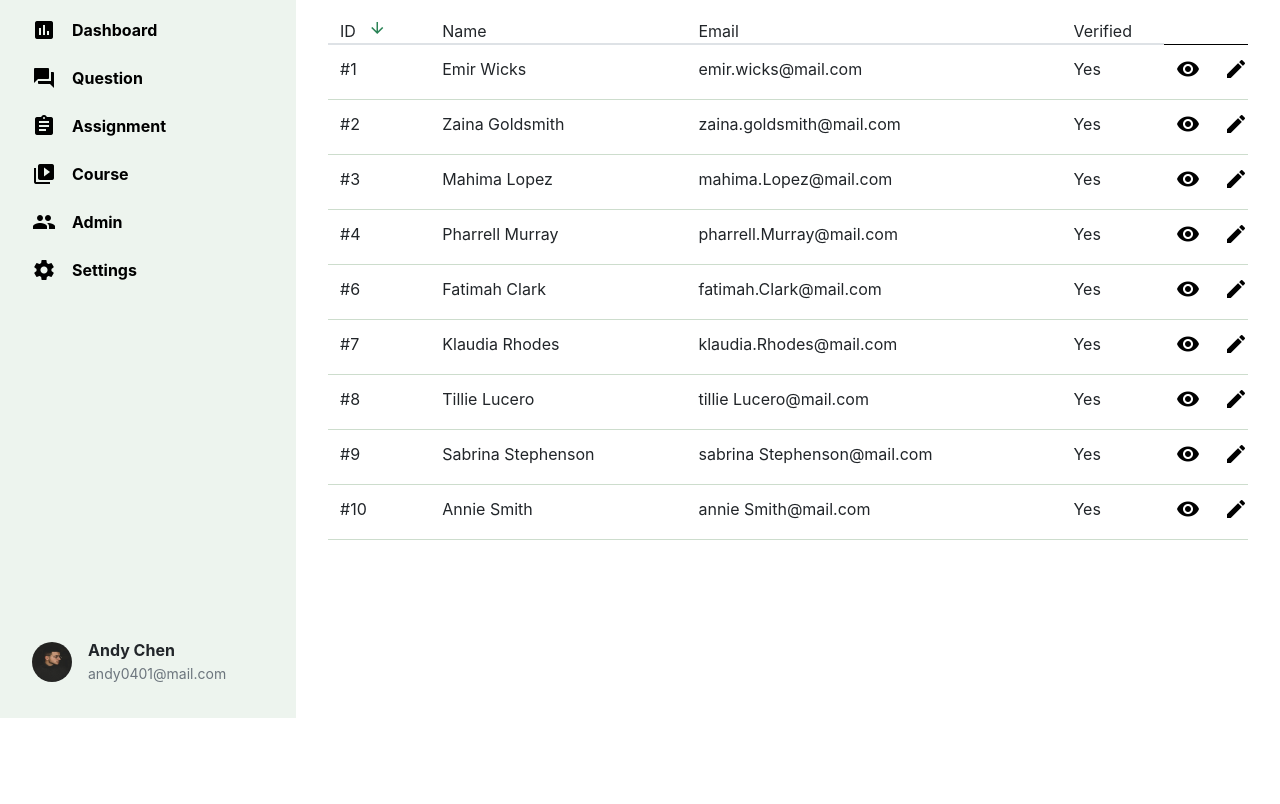
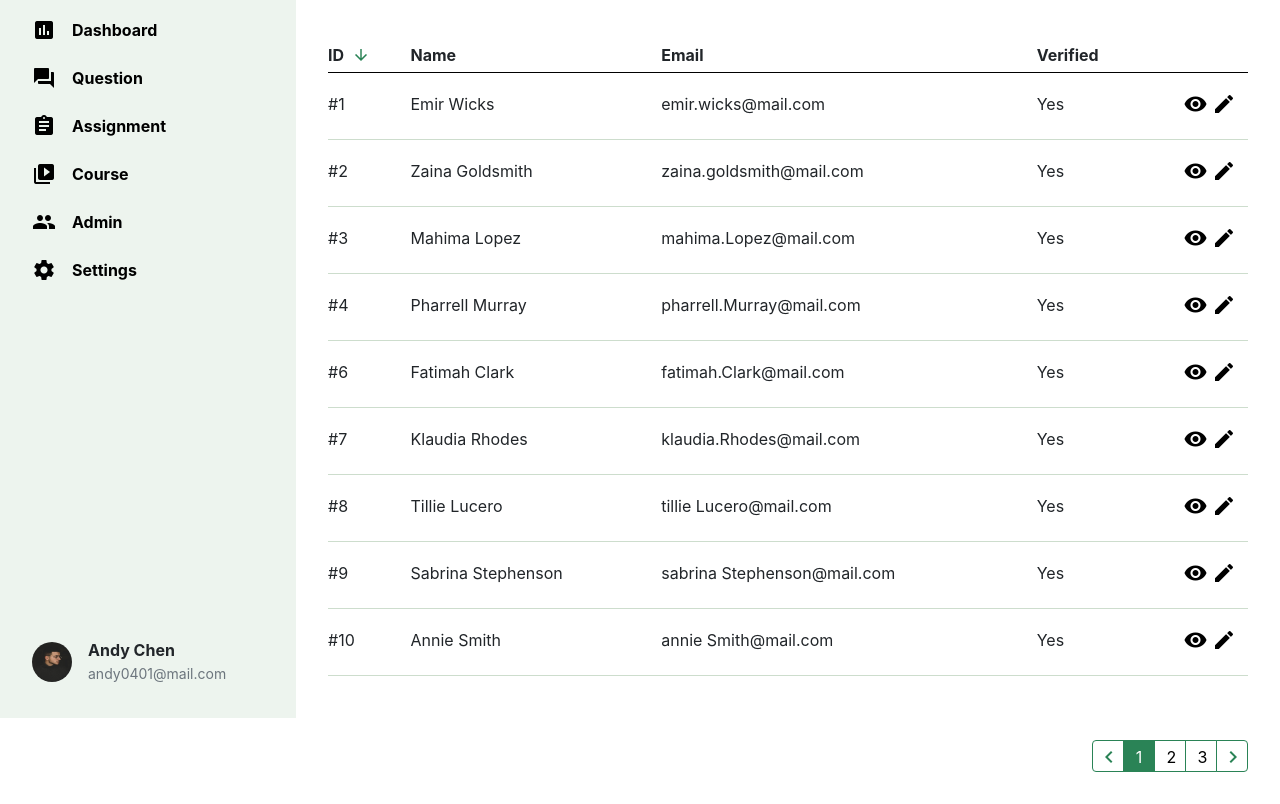
Before and after one commit to Chris1085-Learning/LiveCourseLayout-w5, a plain HTML site: page admin.html in a window 1280 px wide. Shown: the part 82-886 px from the top of the page. Before the commit the page ends 800 px from the top, so only its background shows below. Drawn offline with nearby package versions, Linux system fonts and the light colour scheme.

Commit message:
feat: Admin page finished

```diff
--- a/admin.html
+++ b/admin.html
@@ -15,6 +15,7 @@
     />
   </head>
   <body class="d-flex">
+    <!-- sidebar section -->
     <aside class="sidebar bg-color d-flex flex-column justify-content-between">
       <div>
         <h1 class="logo">
@@ -69,7 +70,7 @@
       <header class="d-flex justify-content-between mb-4">
         <div class="header-info d-flex justify-content-between">
           <h2 class="title align-center">Admin</h2>
-          <a href="" class="adminAdd btn-normal ml-5 d-flex align-items-end font-weight-bolder">
+          <a href="" class="adminAdd btn-general ml-5 d-flex align-items-end font-weight-bolder">
             <i class="material-icons text-color-green mr-3"> add </i>
             Add New Admin
           </a>
@@ -77,10 +78,10 @@
         <div class="d-flex align-items-center">
           <ul class="d-flex">
             <li class="ml-4">
-              <a href="" class="btn-normal"><i class="material-icons"> search </i></a>
+              <a href="" class="btn-general"><i class="material-icons"> search </i></a>
             </li>
             <li class="ml-4">
-              <a href="" class="btn-normal">
+              <a href="" class="btn-general">
                 <i class="material-icons"> notifications_active </i>
               </a>
             </li>
@@ -88,131 +89,137 @@
         </div>
       </header>
 
-      <div class="admin">
-        <!-- 尚未加入超連結 -->
+      <!-- admin table detail section -->
+      <div class="admin pt-4 mb-5">
         <table class="table table-hover">
           <thead>
             <tr>
-              <th scope="col d-fllex align-items-end">
-                <span>ID</span>
-                <i class="material-icons icon-sort ml-2"> arrow_downward </i>
+              <th scope="col" class="font-weight-bold">
+                <div class="d-flex align-items-center">
+                  <span>ID</span>
+                  <i class="material-icons icon-sort ml-2"> arrow_downward </i>
+                </div>
               </th>
               <th scope="col">Name</th>
               <th scope="col">Email</th>
               <th scope="col">Verified</th>
+              <th scope="col"></th>
             </tr>
           </thead>
           <tbody>
             <tr>
-              <th scope="row">#1</th>
+              <td scope="row">#1</td>
               <td>Emir Wicks</td>
               <td>emir.wicks@mail.com</td>
               <td>Yes</td>
               <td>
-                <a href="" class="btn-normal"><i class="material-icons"> remove_red_eye </i></a>
-              </td>
-              <td>
-                <a href="" class="btn-normal"><i class="material-icons"> edit </i></a>
+                <a href="" class="btn-general"><i class="material-icons"> remove_red_eye </i></a>
+                <a href="" class="btn-general"><i class="material-icons"> edit </i></a>
               </td>
             </tr>
             <tr>
-              <th scope="row">#2</th>
+              <td scope="row">#2</td>
               <td>Zaina Goldsmith</td>
               <td>zaina.goldsmith@mail.com</td>
               <td>Yes</td>
               <td>
-                <a href="" class="btn-normal"><i class="material-icons"> remove_red_eye </i></a>
-              </td>
-              <td>
-                <a href="" class="btn-normal"><i class="material-icons"> edit </i></a>
+                <a href="" class="btn-general"><i class="material-icons"> remove_red_eye </i></a>
+                <a href="" class="btn-general"><i class="material-icons"> edit </i></a>
               </td>
             </tr>
             <tr>
-              <th scope="row">#3</th>
+              <td scope="row">#3</td>
               <td>Mahima Lopez</td>
               <td>mahima.Lopez@mail.com</td>
               <td>Yes</td>
               <td>
-                <a href="" class="btn-normal"><i class="material-icons"> remove_red_eye </i></a>
-              </td>
-              <td>
-                <a href="" class="btn-normal"><i class="material-icons"> edit </i></a>
+                <a href="" class="btn-general"><i class="material-icons"> remove_red_eye </i></a>
+                <a href="" class="btn-general"><i class="material-icons"> edit </i></a>
               </td>
             </tr>
             <tr>
-              <th scope="row">#4</th>
+              <td scope="row">#4</td>
               <td>Pharrell Murray</td>
               <td>pharrell.Murray@mail.com</td>
               <td>Yes</td>
               <td>
-                <a href="" class="btn-normal"><i class="material-icons"> remove_red_eye </i></a>
-              </td>
-              <td>
-                <a href="" class="btn-normal"><i class="material-icons"> edit </i></a>
+                <a href="" class="btn-general"><i class="material-icons"> remove_red_eye </i></a>
+                <a href="" class="btn-general"><i class="material-icons"> edit </i></a>
               </td>
             </tr>
             <tr>
-              <th scope="row">#6</th>
+              <td scope="row">#6</td>
               <td>Fatimah Clark</td>
               <td>fatimah.Clark@mail.com</td>
               <td>Yes</td>
               <td>
-                <a href="" class="btn-normal"><i class="material-icons"> remove_red_eye </i></a>
-              </td>
-              <td>
-                <a href="" class="btn-normal"><i class="material-icons"> edit </i></a>
+                <a href="" class="btn-general"><i class="material-icons"> remove_red_eye </i></a>
+                <a href="" class="btn-general"><i class="material-icons"> edit </i></a>
               </td>
             </tr>
             <tr>
-              <th scope="row">#7</th>
+              <td scope="row">#7</td>
               <td>Klaudia Rhodes</td>
               <td>klaudia.Rhodes@mail.com</td>
               <td>Yes</td>
               <td>
-                <a href="" class="btn-normal"><i class="material-icons"> remove_red_eye </i></a>
-              </td>
-              <td>
-                <a href="" class="btn-normal"><i class="material-icons"> edit </i></a>
+                <a href="" class="btn-general"><i class="material-icons"> remove_red_eye </i></a>
+                <a href="" class="btn-general"><i class="material-icons"> edit </i></a>
               </td>
             </tr>
             <tr>
-              <th scope="row">#8</th>
+              <td scope="row">#8</td>
               <td>Tillie Lucero</td>
               <td>tillie Lucero@mail.com</td>
               <td>Yes</td>
               <td>
-                <a href="" class="btn-normal"><i class="material-icons"> remove_red_eye </i></a>
-              </td>
-              <td>
-                <a href="" class="btn-normal"><i class="material-icons"> edit </i></a>
+                <a href="" class="btn-general"><i class="material-icons"> remove_red_eye </i></a>
+                <a href="" class="btn-general"><i class="material-icons"> edit </i></a>
               </td>
             </tr>
             <tr>
-              <th scope="row">#9</th>
+              <td scope="row">#9</td>
               <td>Sabrina Stephenson</td>
               <td>sabrina Stephenson@mail.com</td>
               <td>Yes</td>
               <td>
-                <a href="" class="btn-normal"><i class="material-icons"> remove_red_eye </i></a>
-              </td>
-              <td>
-                <a href="" class="btn-normal"><i class="material-icons"> edit </i></a>
+                <a href="" class="btn-general"><i class="material-icons"> remove_red_eye </i></a>
+                <a href="" class="btn-general"><i class="material-icons"> edit </i></a>
               </td>
             </tr>
             <tr>
-              <th scope="row">#10</th>
+              <td scope="row">#10</td>
               <td>Annie Smith</td>
               <td>annie Smith@mail.com</td>
               <td>Yes</td>
               <td>
-                <a href="" class="btn-normal"><i class="material-icons"> remove_red_eye </i></a>
-              </td>
-              <td>
-                <a href="" class="btn-normal"><i class="material-icons"> edit </i></a>
+                <a href="" class="btn-general"><i class="material-icons"> remove_red_eye </i></a>
+                <a href="" class="btn-general"><i class="material-icons"> edit </i></a>
               </td>
             </tr>
           </tbody>
         </table>
+      </div>
+
+      <!-- pagination section -->
+      <div class="d-flex justify-content-end pt-3">
+        <nav aria-label="Page navigation">
+          <ul class="pagination">
+            <li class="page-item text-center">
+              <a class="page-link" href="#" aria-label="Previous">
+                <i class="material-icons"> chevron_left </i>
+              </a>
+            </li>
+            <li class="page-item active text-center"><a class="page-link" href="#">1</a></li>
+            <li class="page-item text-center"><a class="page-link" href="#">2</a></li>
+            <li class="page-item text-center"><a class="page-link" href="#">3</a></li>
+            <li class="page-item text-center">
+              <a class="page-link text-center" href="#" aria-label="Next">
+                <i class="material-icons"> chevron_right </i>
+              </a>
+            </li>
+          </ul>
+        </nav>
       </div>
     </main>
 
--- a/sass/components/_buttons.scss
+++ b/sass/components/_buttons.scss
@@ -1,4 +1,5 @@
-.btn-normal {
+// 每個a按鈕更改樣式
+.btn-general {
   text-decoration: none;
   color: black;
 
@@ -8,6 +9,7 @@
   }
 }
 
+// hoework按鈕
 .btn-lightGreen {
   width: 180px;
   height: 40px;
@@ -21,12 +23,18 @@
   }
 }
 
+// header course按鈕
 .btn-course {
   box-shadow: none !important;
   padding-left: 0px !important;
   padding-bottom: 0px !important;
+
+  &:hover {
+    color: $text-green !important;
+  }
 }
 
+// Mark as Read按鈕
 .btn-outline-check {
   color: $text-green !important;
   border: 1px solid $text-green !important;
@@ -36,6 +44,8 @@
     background-color: $text-green;
   }
 }
+
+//Reply按鈕
 .btn-check {
   background-color: $text-green !important;
   color: white !important;
--- /dev/null
+++ b/sass/components/_pagination.scss
@@ -0,0 +1,29 @@
+.page-item {
+  .page-link {
+    width: 32px;
+    height: 32px;
+    padding: 6px 11.5px 7px 11.5px;
+    border: 1px solid $text-green !important;
+    color: black !important;
+  }
+
+  &:first-child,
+  &:last-child {
+    .page-link {
+      color: $text-green !important;
+      font-weight: bold;
+      padding: 4px !important;
+      .material-icons {
+        font-size: 24px;
+      }
+    }
+  }
+}
+
+.active {
+  .page-link {
+    background-color: $text-green !important;
+    border: 1px solid $text-green !important;
+    color: white !important;
+  }
+}
--- a/sass/components/_table.scss
+++ b/sass/components/_table.scss
@@ -1,29 +1,39 @@
 .table {
-  margin: 0 auto;
+  width: 100%;
   .icon-sort {
     font-size: 18px;
-    // vertical-align: middle;
     color: $text-green;
   }
+
+  // 調整table第一列的style
   thead th {
-    padding-bottom: 0;
-    border: none;
+    font-weight: bold;
+    border-top: 0px;
+    border-bottom: 1px solid black !important;
+    padding-bottom: 4.5px;
   }
-  tbody tr:first-child td,
-  th {
-    border-top: 1px solid #000;
-  }
+
   tbody td,
   th {
+    padding-left: 0px !important;
+  }
+
+  // 調整table每一列的style
+  tbody td {
     border-bottom: 1px solid #cdddcd;
-    &:nth-child(1n + 5) {
-      width: 1%;
-    }
-    &:last-child {
-      padding-right: 0;
+    padding-top: 19px;
+    padding-bottom: 17px;
+  }
+
+  // 調整table最後一行下右靠齊的style
+  tbody td:last-child {
+    text-align: right;
+    .btn-normal {
+      padding-left: 25px;
     }
   }
 }
+
 .table-hover tbody tr:hover {
-  background-color: #edf4ee !important;
+  background-color: $bg-light-green !important;
 }
--- a/sass/pages/_index.scss
+++ b/sass/pages/_index.scss
@@ -21,6 +21,7 @@
   line-height: 24px !important;
 }
 
+// main section 左邊list
 .assignmentList {
   min-width: 34.78%;
   .assignmentList-item {
@@ -40,6 +41,7 @@
   margin-bottom: 0px;
 }
 
+// main section 右邊區塊
 .assignmentContent {
   min-width: 63.47%;
 
--- a/sass/style.scss
+++ b/sass/style.scss
@@ -4,7 +4,8 @@
 @import "./base/base";
 @import "./components/text";
 @import "./components/buttons";
-@import "./components/table.scss";
+@import "./components/table";
+@import "./components/pagination";
 @import "sidebar";
 @import "./pages/index";
 @import "./pages/admin";
```
Also changed, not shown: index.html (+28 -14 lines), css/style.css, 1 other file.
